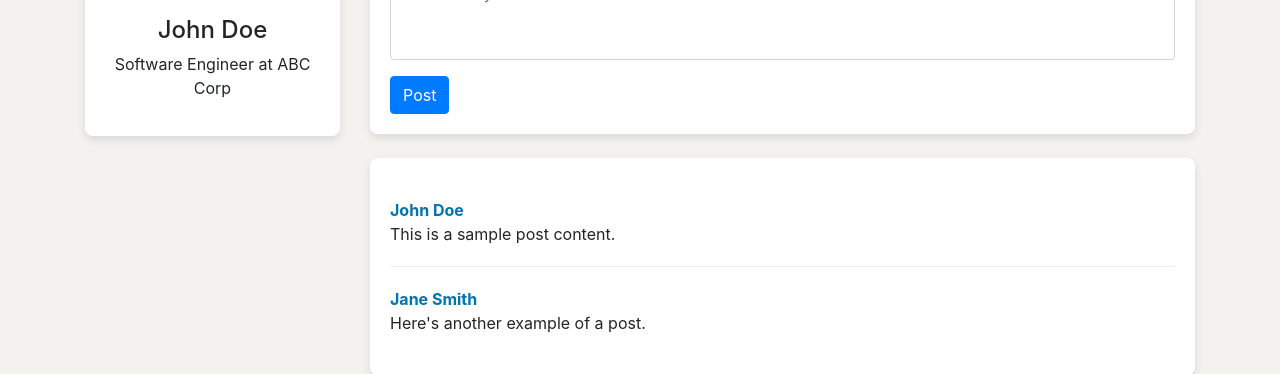
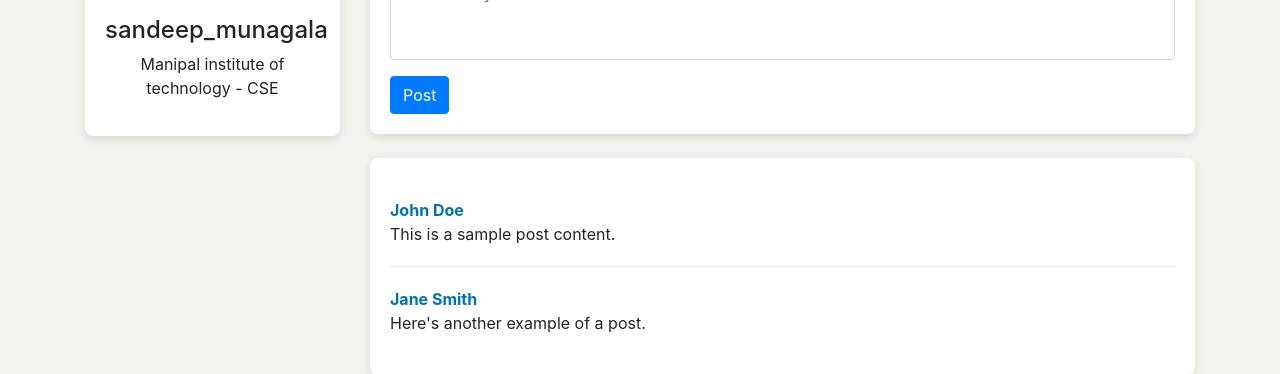
Before and after one commit to Sandeep-munagala/student_help, a Django app: template student_help/helper/templates/log_home.html in a window 1280 px wide. Shown: the part 126-500 px from the top of the page. Run offline with Django 5.2, Linux system fonts and the light colour scheme; the template is opened without the code that fills it: values that come from a table or form of the project are taken from there, others are empty; data comes from the database, SQL or seed files in the repository; both versions use the stored data as it was after the commit; some libraries are stand-ins or nearby versions.

Commit message:
Updated views.py and made changes to templates

```diff
--- a/student_help/helper/templates/log_home.html
+++ b/student_help/helper/templates/log_home.html
@@ -86,8 +86,8 @@
             <div class="profile-summary">
                 <div class="text-center">
                     <img src="https://via.placeholder.com/100" alt="Profile Picture">
-                    <h4 class="mt-3">John Doe</h4>
-                    <p>Software Engineer at ABC Corp</p>
+                    <h4 class="mt-3">{{ user_profile.user.username }}</h4>
+                    <p>{{ user_profile.college }} - {{ user_profile.branch }}</p>
                 </div>
             </div>
         </div>
@@ -131,7 +131,7 @@
         postElement.classList.add('post');
 
         postElement.innerHTML = `
-            <div class="post-author">John Doe</div>
+            <div class="post-author">{{ user_profile.user.username }}</div>
             <div class="post-content">${postContent}</div>
         `;
 
```
Also changed, not shown: student_help/helper/views.py (+6 -1 lines), student_help/db.sqlite3.
